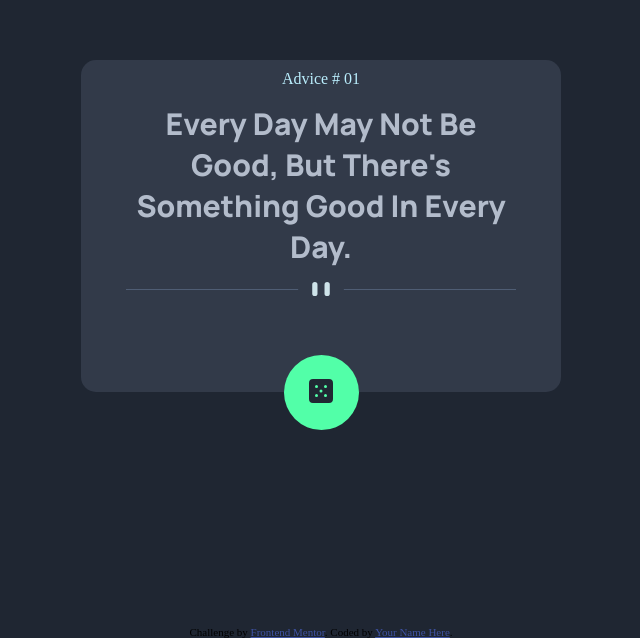
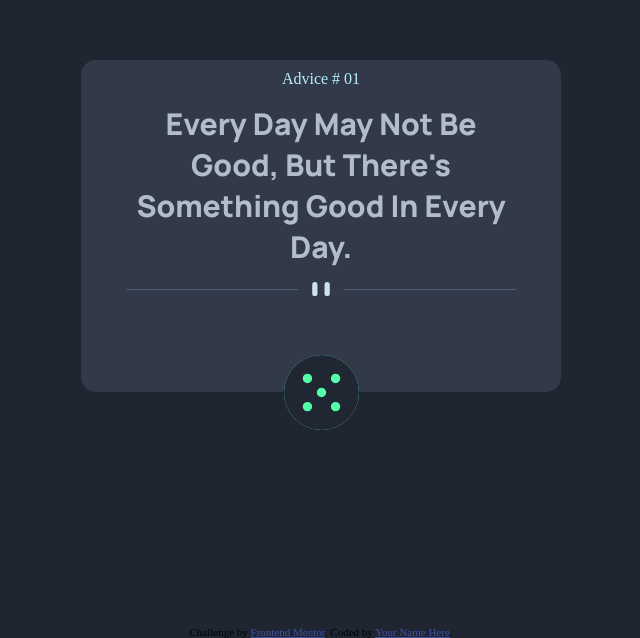
Before and after one commit to Damsithcoder/Advice-generator-app, a plain HTML site: page index.html in a window 1280 px wide. Shown: the part 174-812 px from the top of the page, without its empty margins (319-959 px from the left). Drawn offline with Linux system fonts and the light colour scheme; no server answers.

Commit message:
Update index.html
remove the button

```diff
--- a/index.html
+++ b/index.html
@@ -21,7 +21,7 @@
     <!-- Advice text goes here -->
       <p class="advice">Every Day May Not Be Good, But There's Something Good In Every Day.</p>
       <div class="devide_img"></div>
-      <button class="btn"><img src="images/icon-dice.svg" alt=""></button>
+      <img src="images/icon-dice.svg" alt="icon" class="btn">
   </main>
   <script src="JS/advice.js"></script>
 
```
